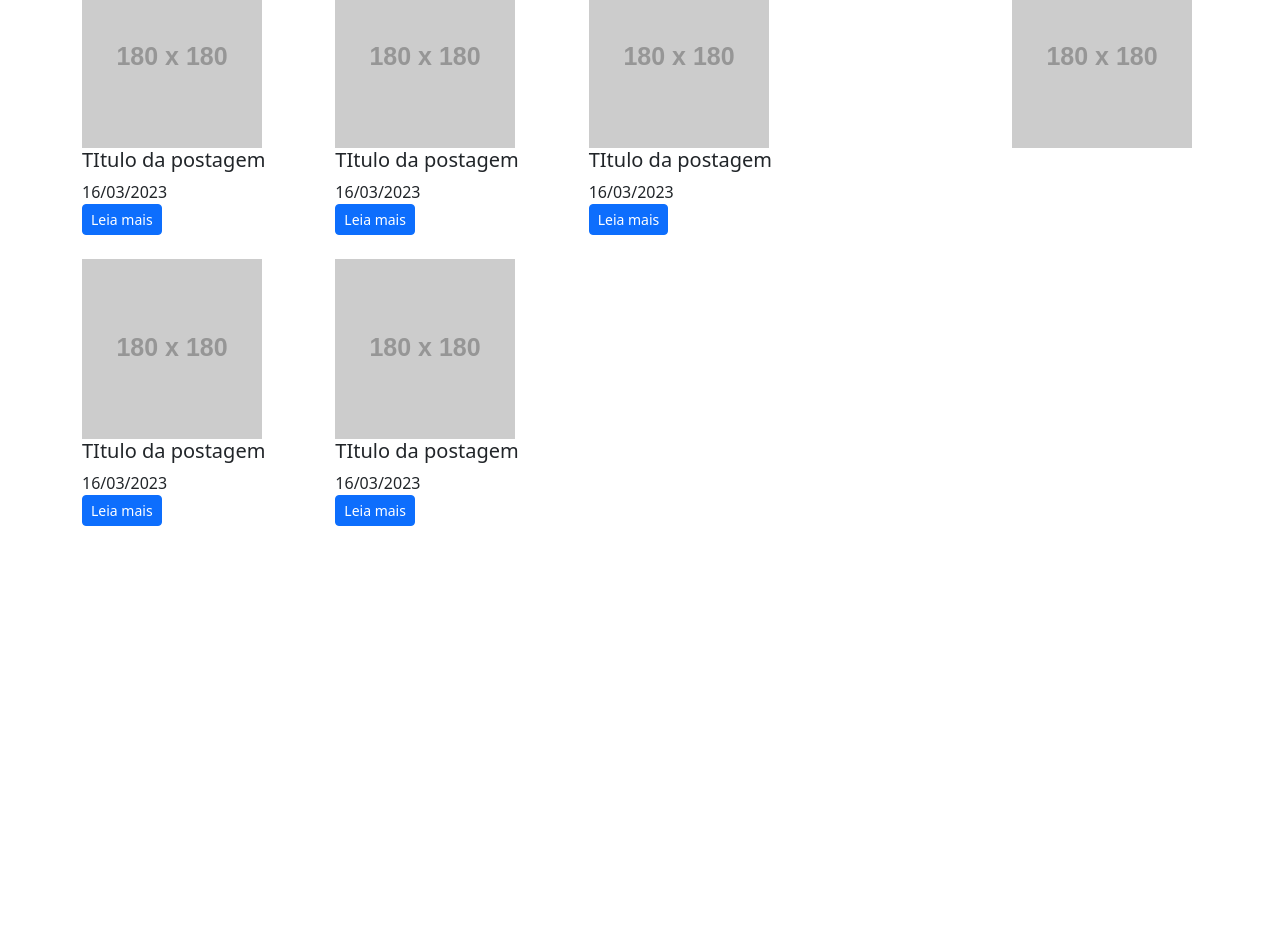
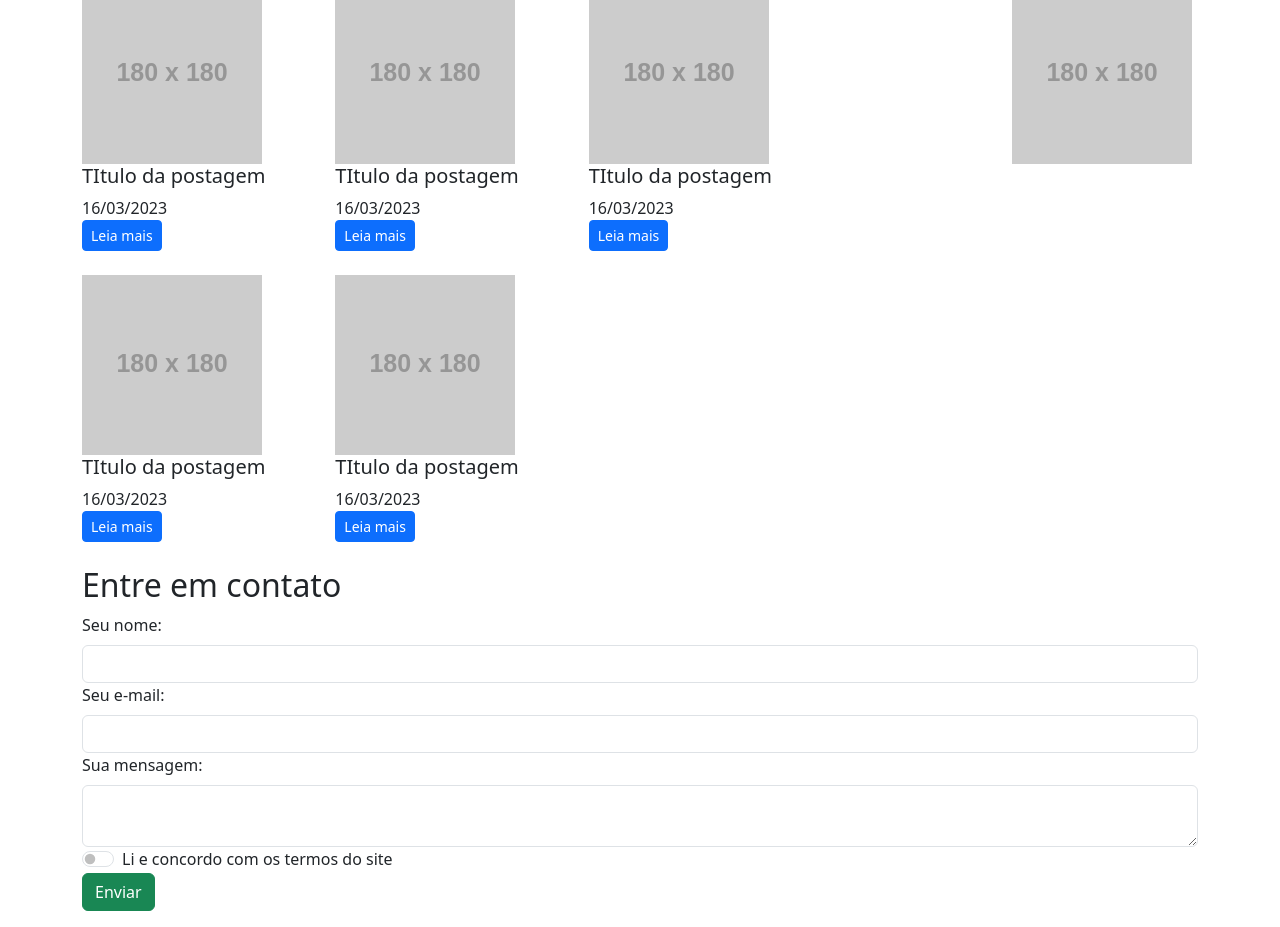
Before and after one commit to wendeldh7/Portal_Noticias_Com_Bootstrap, a plain HTML site: page index.html in a window 1280 px wide. Shown: the part 152-1079 px from the top of the page. Before the commit the page ends 800 px from the top, so only its background shows below. Drawn offline with nearby package versions, Linux system fonts and the light colour scheme; placeholder pictures from the web are drawn by us.

Commit message:
Primeiro commit

```diff
--- a/index.html
+++ b/index.html
@@ -10,6 +10,7 @@
 </head>
 <body>
     <div class="container">
+        <p></p>
         <div class="row">
             <div class="col">
                 <div class="alert alert-success">
@@ -62,6 +63,25 @@
                 </div>
             </div>
         </div>
+        <div class="row">
+            <div class="col">
+                <h2>Entre em contato</h2>
+                <form>
+                    <label class="form-label" for="nome">Seu nome:</label>
+                    <input class="form-control" type="text" id="nome" />
+                    <label for="email" class="form-label">Seu e-mail:</label>
+                    <input id="email" type="email" class="form-control">
+                    <label for="mensagem" class="form-label">Sua mensagem:</label>
+                    <textarea id="mensagem" class="form-control"></textarea>
+                    <div class="form-check form-switch">
+                        <label class="form-check-label" for="aceito-termos">Li e concordo com os termos do site</label>
+                        <input class="form-check-input" type="checkbox" id="aceito-termos">
+                    </div>
+                    <button class="btn btn-success">Enviar</button>
+                    <p></p>
+                </form>
+            </div>
+        </div>
     </div>
 
     <script src="https://cdn.jsdelivr.net/npm/bootstrap@5.3.0-alpha1/dist/js/bootstrap.bundle.min.js"></script>
```
